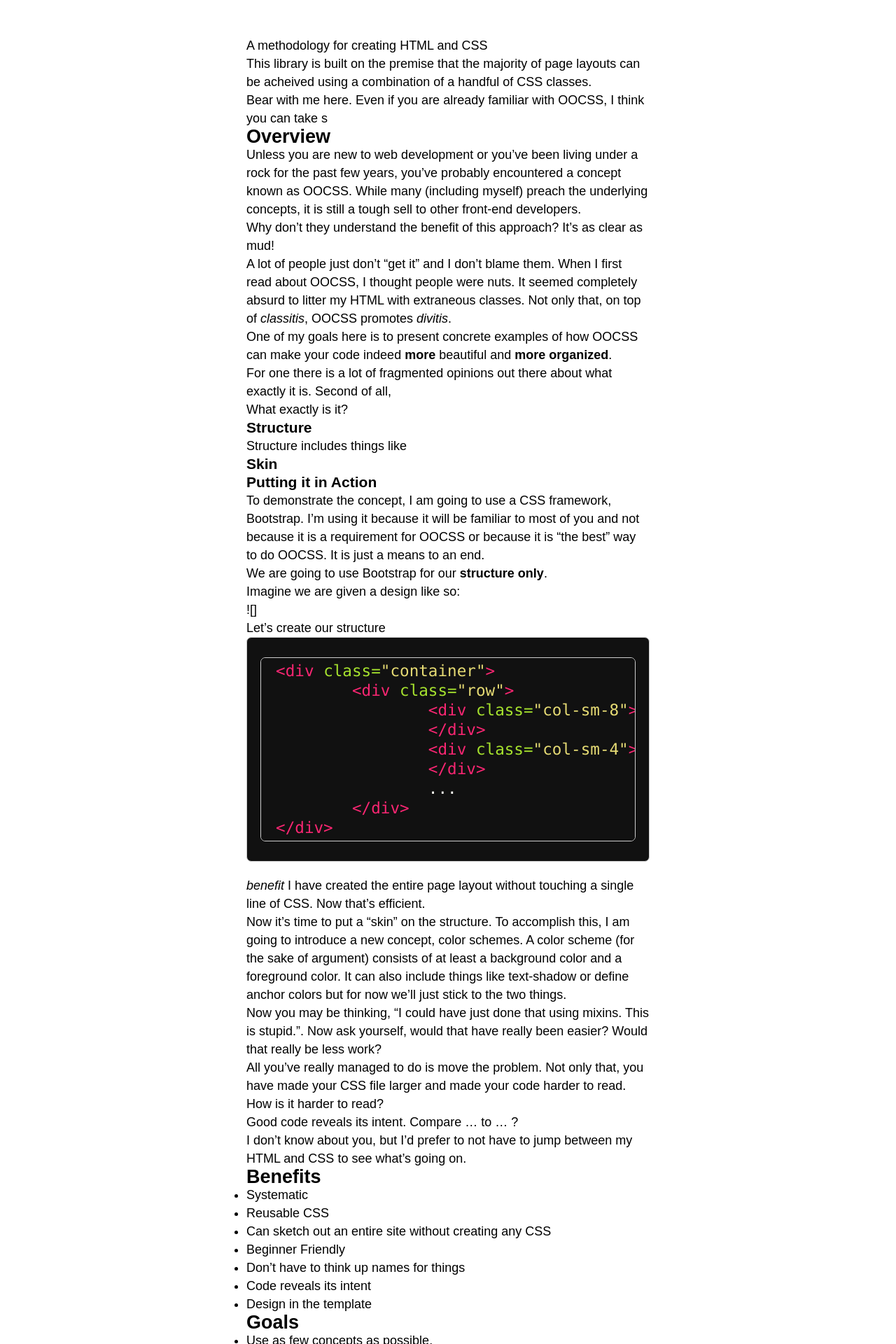
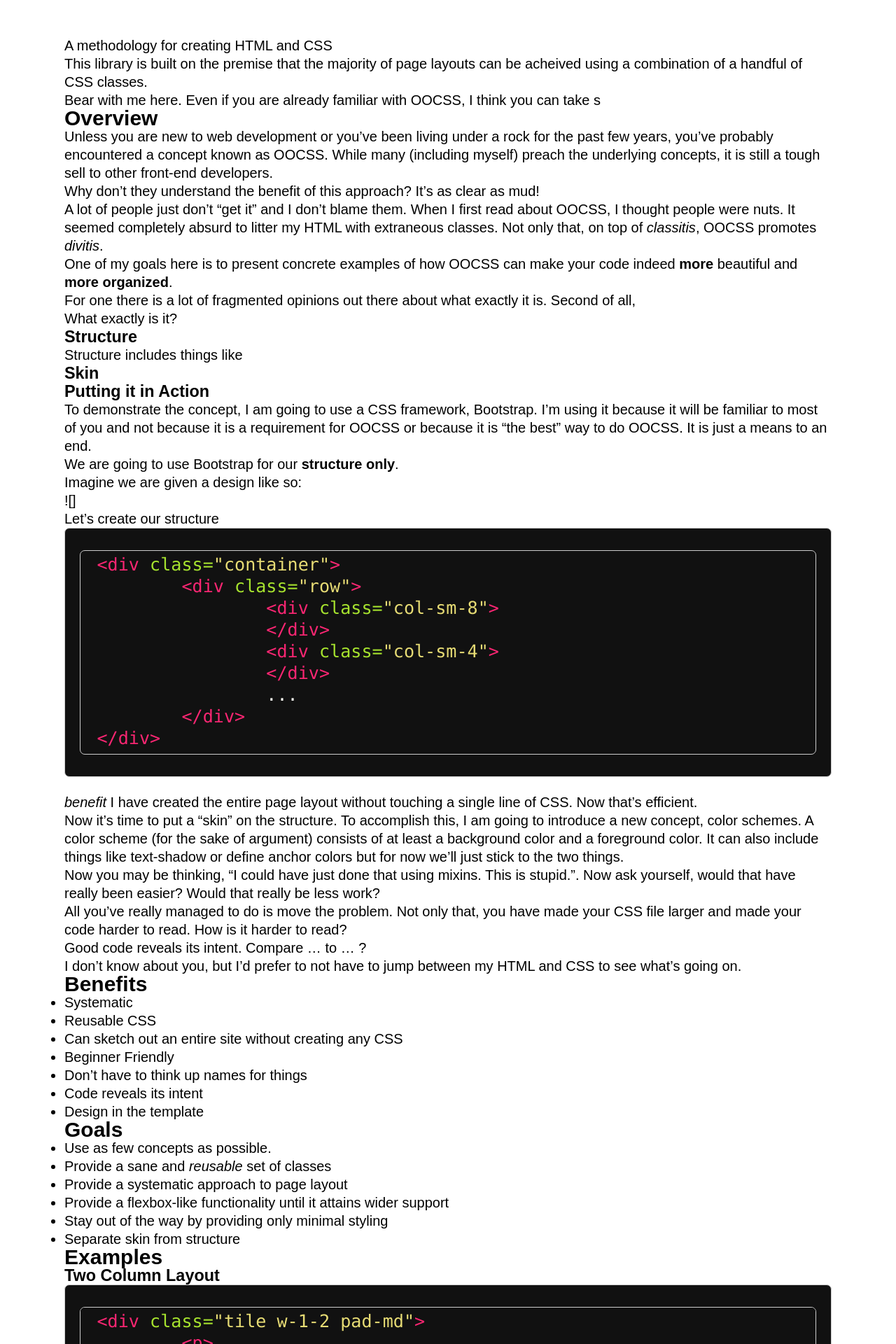
Before and after one commit to walkerab/ghetto-box-site, a Jekyll site: the page built from index.md, in a window 1280 px wide. Shown: the top 1920 px of the page at 70% size. Built offline with Jekyll 4.4.1, drawn with Linux system fonts in a browser that asks for light colours; Markdown is read by kramdown in place of the engine named in the settings.

Commit message:
connected the CSS

```diff
--- a/_config.yml
+++ b/_config.yml
@@ -2,7 +2,7 @@
 title: Your awesome title
 email: your-email@domain.com
 description: "Write an awesome description for your new site here. You can edit this line in _config.yml. It will appear in your document head meta (for Google search results) and in your feed.xml site description."
-baseurl: ""
+baseurl: "http://localhost/ghetto-box"
 url: "http://yourdomain.com"
 twitter_username: jekyllrb
 github_username:  jekyll
--- a/_includes/head.html
+++ b/_includes/head.html
@@ -7,7 +7,7 @@
     <link rel="canonical" href="{{ page.url | replace:'index.html','' | prepend: site.baseurl | prepend: site.url }}">
 
     <!-- Custom CSS -->
-    <link rel="stylesheet" href="{{ "/css/ghetto-box.css" | prepend: site.baseurl }}">
+    <link rel="stylesheet" href="{{ "/dist/ghetto-box.css" | prepend: site.baseurl }}">
     <link rel="stylesheet" href="{{ "/css/syntax.css" | prepend: site.baseurl }}">
     <link rel="stylesheet" href="{{ "/css/style.css" | prepend: site.baseurl }}">
 
--- a/css/style.css
+++ b/css/style.css
@@ -1,12 +1,3 @@
 html {
 	font-family: sans-serif;
-	line-height: 1.5;
 }
-
-.margin-auto {
-	margin: auto;
-}
-
-.readable {
-	max-width: 32em;
-}
```
